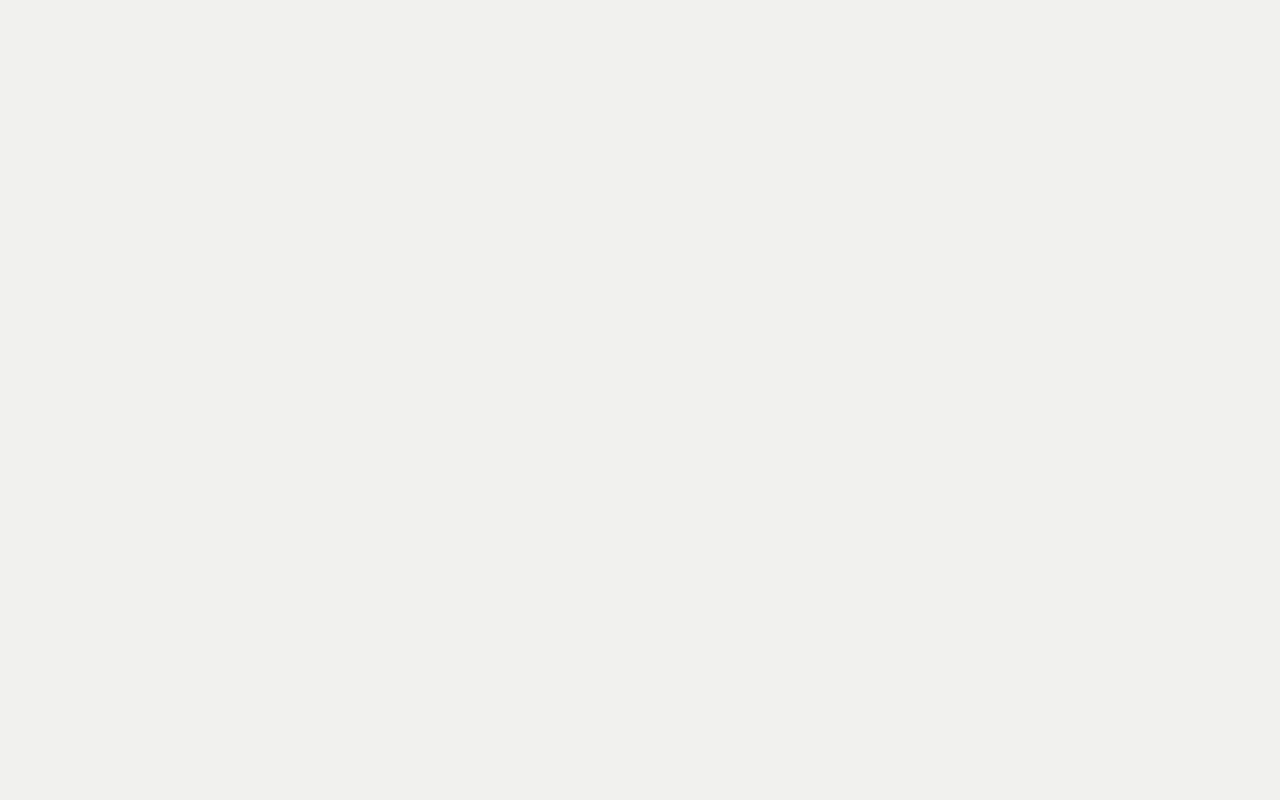
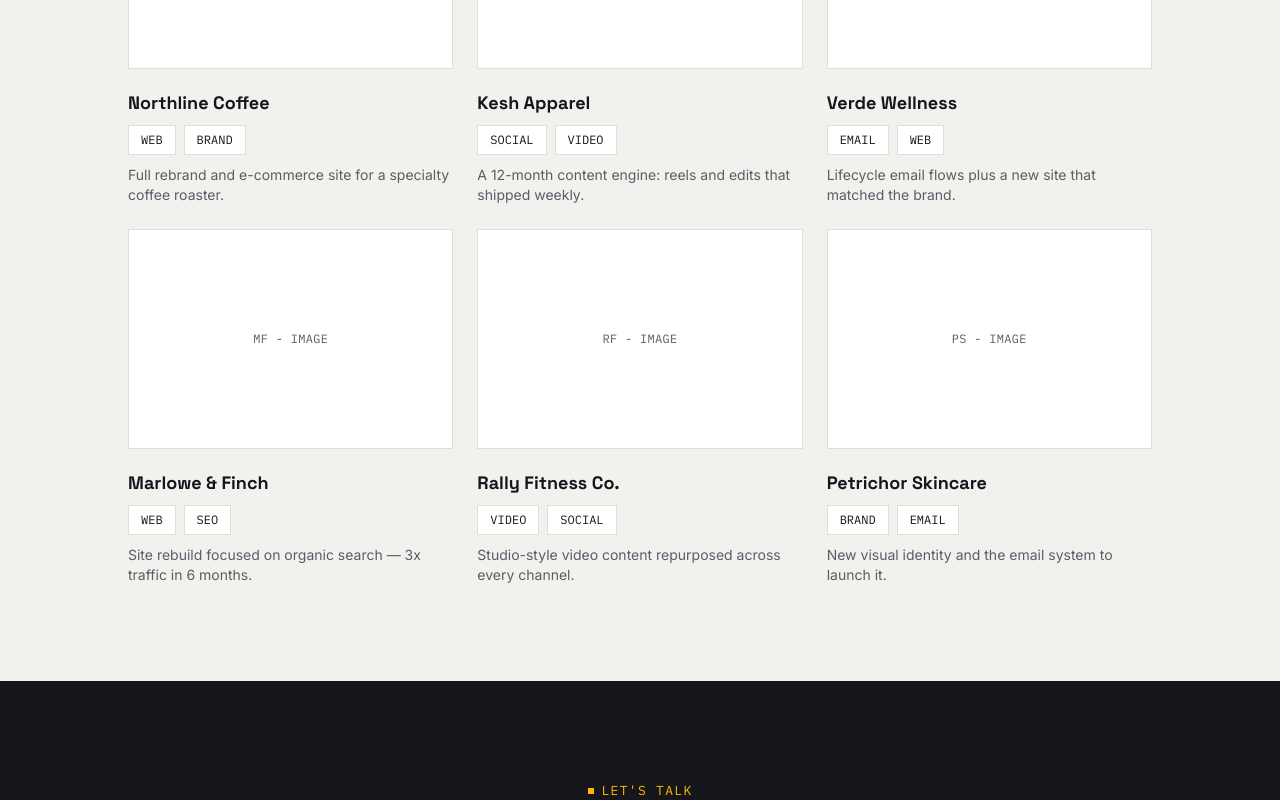
Before and after one commit to abdelhafid37/signal, a Next.js app: page /work in a window 1280 px wide. Shown: the part 620-1420 px from the top of the page. Before the commit the page ends 800 px from the top, so only its background shows below. Built offline with nearby package versions, Linux system fonts and the light colour scheme.

Commit message:
feat: build Work page

```diff
--- a/src/app/(marketing)/work/page.tsx
+++ b/src/app/(marketing)/work/page.tsx
@@ -1,3 +1,55 @@
-export default function Work() {
-  return <h1>Work</h1>;
+import WorkCard from "@/components/sections/home/WorkCard";
+import Container from "@/components/ui/Container";
+import CTABanner from "@/components/ui/CTABanner";
+import Eyebrow from "@/components/ui/Eyebrow";
+import Heading from "@/components/ui/Heading";
+import { featuredWork } from "@/lib/data";
+
+export default function WorkPage() {
+  return (
+    <>
+      <section>
+        <Container className="py-16 xl:py-24">
+          <Eyebrow>02 · Work</Eyebrow>
+          <Heading as="h1" size="l">
+            Work we&apos;ve shipped across every channel.
+          </Heading>
+        </Container>
+      </section>
+
+      <section>
+        <Container className="py-16 border-t xl:py-24 border-border">
+          <div className="grid gap-6 md:grid-cols-2 xl:hidden">
+            {featuredWork.map((p) => (
+              <WorkCard
+                key={p.title}
+                initials={p.initials}
+                title={p.title}
+                tags={p.tags}
+                description={p.workDescriptionShort ?? p.workDescription}
+              />
+            ))}
+          </div>
+
+          <div className="hidden gap-6 xl:grid xl:grid-cols-3">
+            {featuredWork.map((p) => (
+              <WorkCard
+                key={p.title}
+                initials={p.initials}
+                title={p.title}
+                tags={p.tags}
+                description={p.workDescription}
+              />
+            ))}
+          </div>
+        </Container>
+      </section>
+
+      <CTABanner
+        eyebrow="Let's talk"
+        heading="Want to see your brand here next?"
+        headingShort="Want to see your brand here?"
+      />
+    </>
+  );
 }
--- a/src/lib/data.ts
+++ b/src/lib/data.ts
@@ -46,6 +46,8 @@
     tags: ["WEB", "BRAND"],
     description: "Full rebrand and e-commerce site for a specialty coffee roaster.",
     descriptionShort: "Rebrand and e-commerce site for a coffee roaster.",
+    workDescription: "Full rebrand and e-commerce site for a specialty coffee roaster.",
+    workDescriptionShort: "Rebrand and e-commerce site for a coffee roaster.",
   },
   {
     initials: "KA",
@@ -53,12 +55,37 @@
     tags: ["SOCIAL", "VIDEO"],
     description: "A 12-month content engine — reels and edits that actually shipped weekly.",
     descriptionShort: "A 12-month content engine, shipped weekly.",
+    workDescription: "A 12-month content engine: reels and edits that shipped weekly.",
+    workDescriptionShort: "A 12-month content engine, shipped weekly.",
   },
   {
     initials: "VW",
     title: "Verde Wellness",
     tags: ["EMAIL", "WEB"],
     description: "Lifecycle email flows plus a new site that finally matched the brand.",
+    workDescription: "Lifecycle email flows plus a new site that matched the brand.",
+    workDescriptionShort: "Lifecycle email flows plus a matching new site.",
+  },
+  {
+    initials: "MF",
+    title: "Marlowe & Finch",
+    tags: ["WEB", "SEO"],
+    workDescription: "Site rebuild focused on organic search — 3x traffic in 6 months.",
+    workDescriptionShort: "3x organic traffic in 6 months.",
+  },
+  {
+    initials: "RF",
+    title: "Rally Fitness Co.",
+    tags: ["VIDEO", "SOCIAL"],
+    workDescription: "Studio-style video content repurposed across every channel.",
+    workDescriptionShort: "Studio-style video, repurposed everywhere.",
+  },
+  {
+    initials: "PS",
+    title: "Petrichor Skincare",
+    tags: ["BRAND", "EMAIL"],
+    workDescription: "New visual identity and the email system to launch it.",
+    workDescriptionShort: "New identity plus the email system to launch it.",
   },
 ];
 
```
